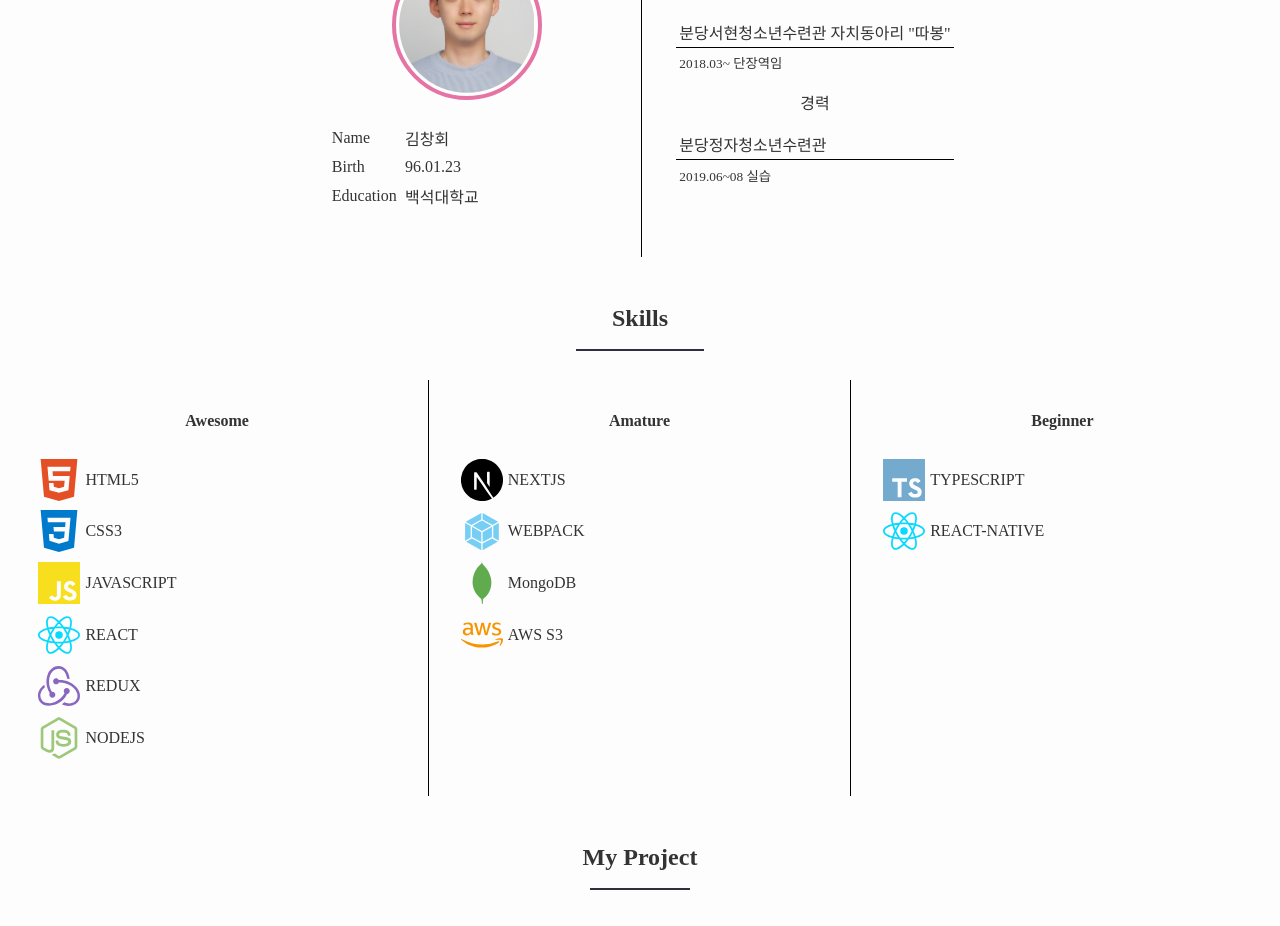
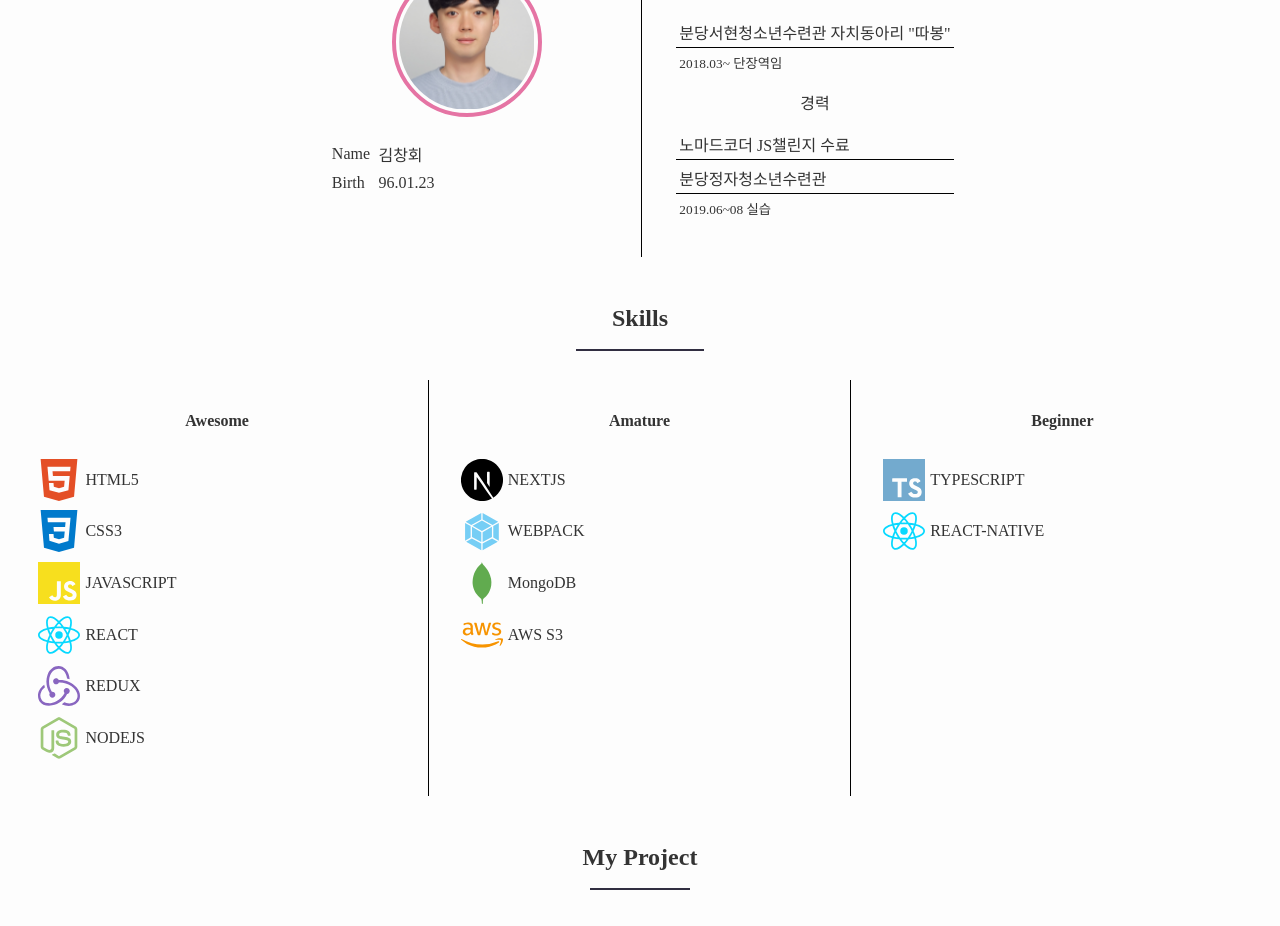
Before and after one commit to chkim116/portfflio, a React (Create React App) app: page / in a window 1280 px wide. Shown: the part 880-1806 px from the top of the page. Built offline with nearby package versions, Linux system fonts and the light colour scheme; a web font is replaced by a local one.

Commit message:
경력수정

```diff
--- a/src/Components/About/AboutForm.js
+++ b/src/Components/About/AboutForm.js
@@ -110,10 +110,6 @@ export const AboutForm = () => {
                   <td>Birth</td>
                   <td>96.01.23</td>
                 </tr>
-                <tr>
-                  <td>Education</td>
-                  <td>백석대학교</td>
-                </tr>
               </tbody>
             </table>
           </div>
@@ -139,6 +135,11 @@ export const AboutForm = () => {
               <div className='about__career-title'>경력</div>
               <tbody>
                 <tr>
+                  <td className='about__career-desc'>
+                    노마드코더 JS챌린지 수료
+                  </td>
+                </tr>
+                <tr>
                   <td className='about__career-desc'>분당정자청소년수련관</td>
                 </tr>
                 <tr>
```
